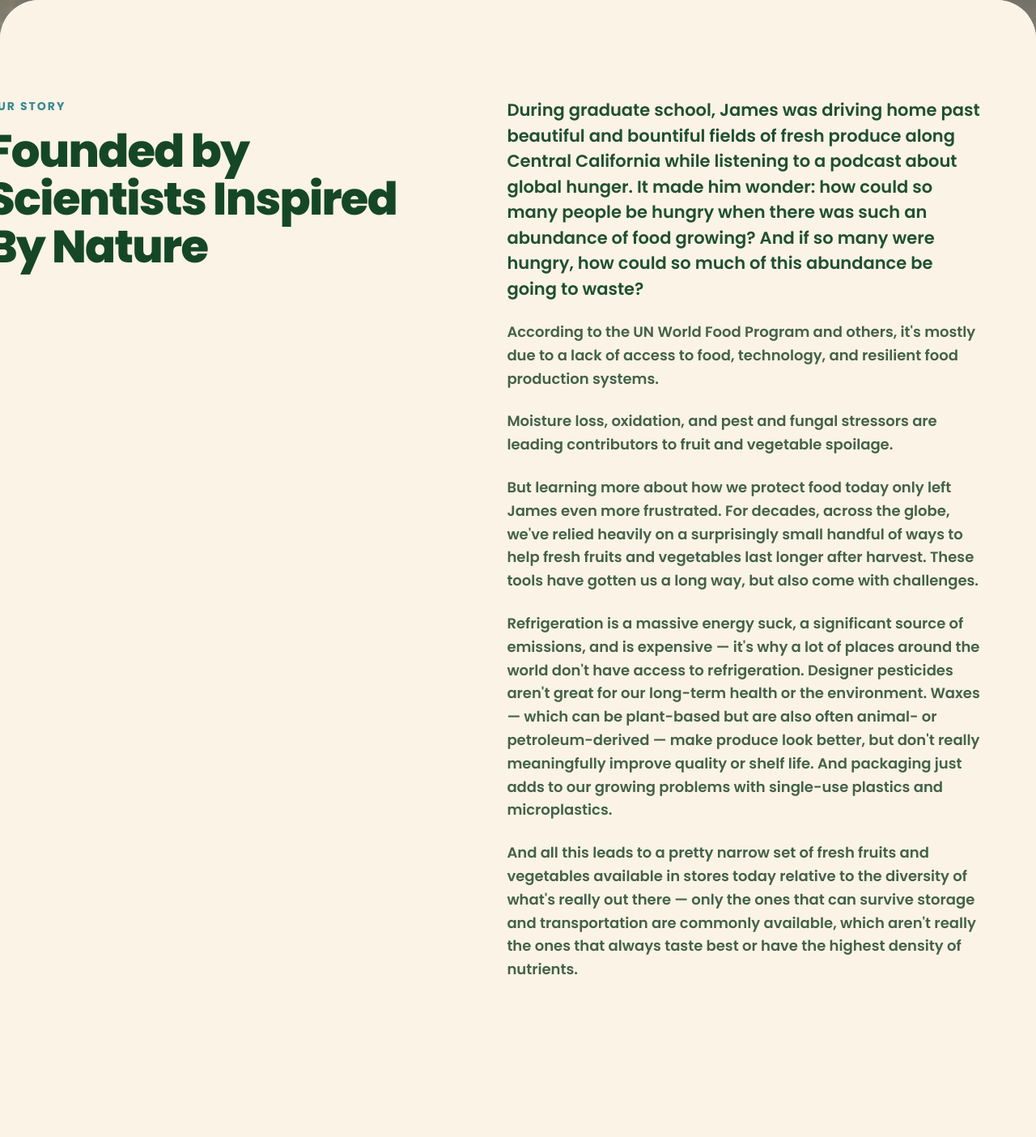
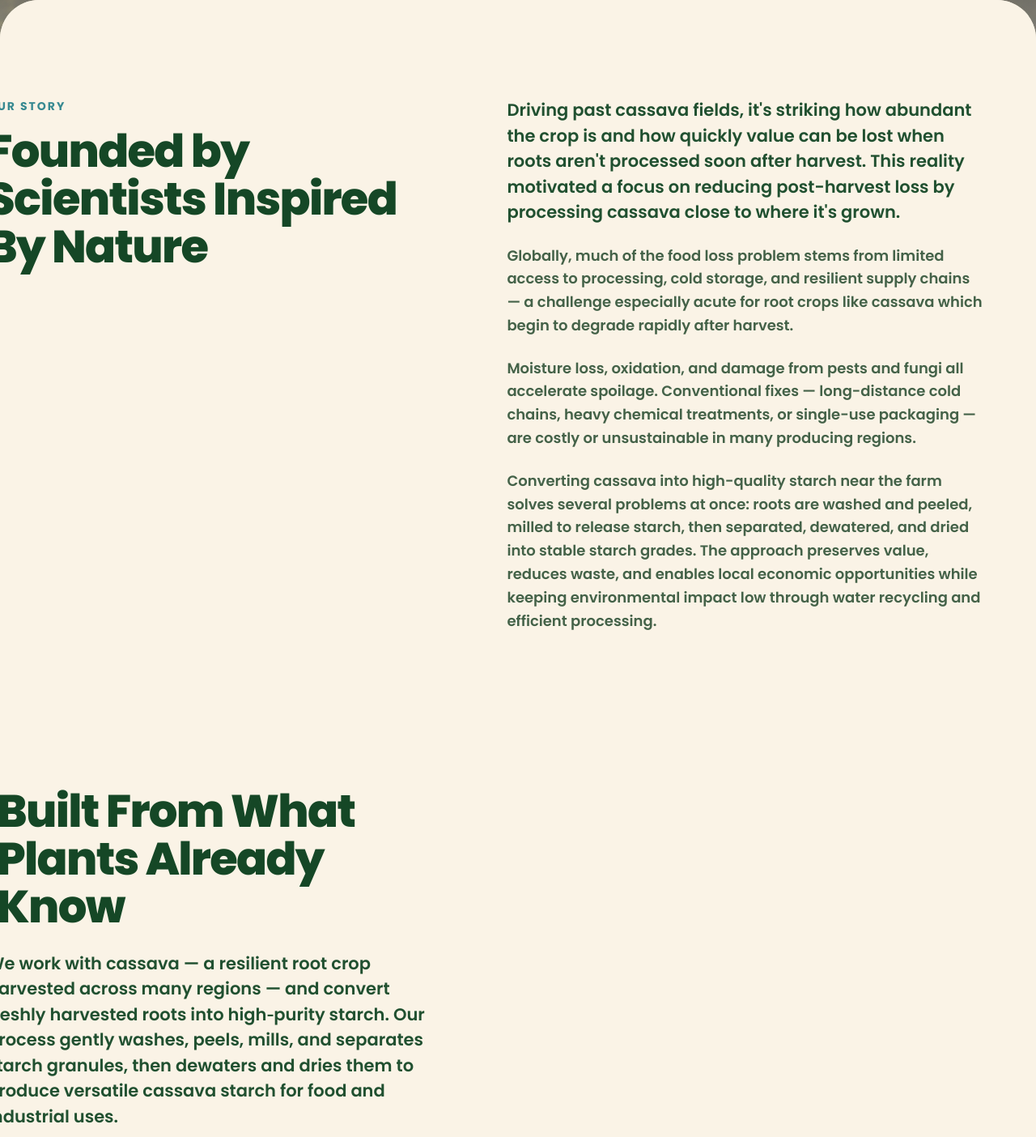
Before and after one commit to Bennymens/Cross-world-investment-limited, a React (Vite) app: page /our-story in a window 1280 px wide. Shown: the part 700-2104 px from the top of the page at 81% size. Built offline with nearby package versions, Linux system fonts and the light colour scheme.

Commit message:
Remove green overlay from office hero

```diff
--- a/src/pages/OurStory.css
+++ b/src/pages/OurStory.css
@@ -206,6 +206,12 @@
   top: 140px;
 }
 
+/* Nudge left column of the 'Built From...' panel left for alignment */
+.story-panel.row-media-right .col-left {
+  margin-left: -80px;
+  max-width: calc(100% + 80px);
+}
+
 /* Eyebrow text */
 .story-eyebrow {
   font-size: 14px;
@@ -230,6 +236,18 @@
 @media (min-width: 901px) {
   .story-heading {
     margin-left: -80px; /* Push headings left on desktop */
+    max-width: calc(100% + 80px);
+  }
+
+  /* Move the 'Built From What Plants Already Know' heading slightly right */
+  .story-panel.row-media-right .story-heading {
+    margin-left: 12px;
+    max-width: calc(100% - 12px);
+  }
+
+  /* Nudge left column of the 'Built From...' panel left for alignment */
+  .story-panel.row-media-right .col-left {
+    margin-left: -80px;
     max-width: calc(100% + 80px);
   }
 }
@@ -347,12 +365,8 @@
 .office-overlay {
   position: absolute;
   inset: 0;
-  background: linear-gradient(
-    180deg,
-    rgba(12, 35, 18, 0.65) 0%,
-    rgba(12, 35, 18, 0.3) 50%,
-    rgba(12, 35, 18, 0.65) 100%
-  );
+  background: none; /* removed green gradient overlay so image appears clear */
+  pointer-events: none;
   z-index: 1;
 }
 
--- a/src/pages/OurStory.jsx
+++ b/src/pages/OurStory.jsx
@@ -68,47 +68,31 @@ export default function OurStory() {
             </div>
             <div className="story-col col-right">
               <p className="story-text story-lead">
-                During graduate school, James was driving home past beautiful
-                and bountiful fields of fresh produce along Central California
-                while listening to a podcast about global hunger. It made him
-                wonder: how could so many people be hungry when there was such
-                an abundance of food growing? And if so many were hungry, how
-                could so much of this abundance be going to waste?
+                Driving past cassava fields, it's striking how abundant the crop
+                is and how quickly value can be lost when roots aren't processed
+                soon after harvest. This reality motivated a focus on reducing
+                post-harvest loss by processing cassava close to where it's
+                grown.
               </p>
               <p className="story-text">
-                According to the UN World Food Program and others, it's mostly
-                due to a lack of access to food, technology, and resilient food
-                production systems.
+                Globally, much of the food loss problem stems from limited
+                access to processing, cold storage, and resilient supply chains
+                — a challenge especially acute for root crops like cassava which
+                begin to degrade rapidly after harvest.
               </p>
               <p className="story-text">
-                Moisture loss, oxidation, and pest and fungal stressors are
-                leading contributors to fruit and vegetable spoilage.
+                Moisture loss, oxidation, and damage from pests and fungi all
+                accelerate spoilage. Conventional fixes — long-distance cold
+                chains, heavy chemical treatments, or single-use packaging — are
+                costly or unsustainable in many producing regions.
               </p>
               <p className="story-text">
-                But learning more about how we protect food today only left
-                James even more frustrated. For decades, across the globe, we've
-                relied heavily on a surprisingly small handful of ways to help
-                fresh fruits and vegetables last longer after harvest. These
-                tools have gotten us a long way, but also come with challenges.
-              </p>
-              <p className="story-text">
-                Refrigeration is a massive energy suck, a significant source of
-                emissions, and is expensive — it's why a lot of places around
-                the world don't have access to refrigeration. Designer
-                pesticides aren't great for our long-term health or the
-                environment. Waxes — which can be plant-based but are also often
-                animal- or petroleum-derived — make produce look better, but
-                don't really meaningfully improve quality or shelf life. And
-                packaging just adds to our growing problems with single-use
-                plastics and microplastics.
-              </p>
-              <p className="story-text">
-                And all this leads to a pretty narrow set of fresh fruits and
-                vegetables available in stores today relative to the diversity
-                of what's really out there — only the ones that can survive
-                storage and transportation are commonly available, which aren't
-                really the ones that always taste best or have the highest
-                density of nutrients.
+                Converting cassava into high-quality starch near the farm solves
+                several problems at once: roots are washed and peeled, milled to
+                release starch, then separated, dewatered, and dried into stable
+                starch grades. The approach preserves value, reduces waste, and
+                enables local economic opportunities while keeping environmental
+                impact low through water recycling and efficient processing.
               </p>
             </div>
           </div>
@@ -201,18 +185,18 @@ export default function OurStory() {
           <div className="founders-grid">
             <div className="founder-card">
               <div className="founder-avatar initials-jr">JR</div>
-              <h3 className="founder-name">James Rogers</h3>
-              <p className="founder-role">Founder</p>
+              <h3 className="founder-name">Founder</h3>
+              <p className="founder-role">Leadership Team</p>
             </div>
             <div className="founder-card">
               <div className="founder-avatar initials-jd">JD</div>
-              <h3 className="founder-name">Jenny Du</h3>
-              <p className="founder-role">Co-Founder &amp; SVP Operations</p>
+              <h3 className="founder-name">Co-Founder</h3>
+              <p className="founder-role">Operations Lead</p>
             </div>
             <div className="founder-card">
               <div className="founder-avatar initials-lp">LP</div>
-              <h3 className="founder-name">Lou Perez</h3>
-              <p className="founder-role">Co-Founder &amp; SVP Technology</p>
+              <h3 className="founder-name">Co-Founder</h3>
+              <p className="founder-role">Technology Lead</p>
             </div>
           </div>
         </section>
```
